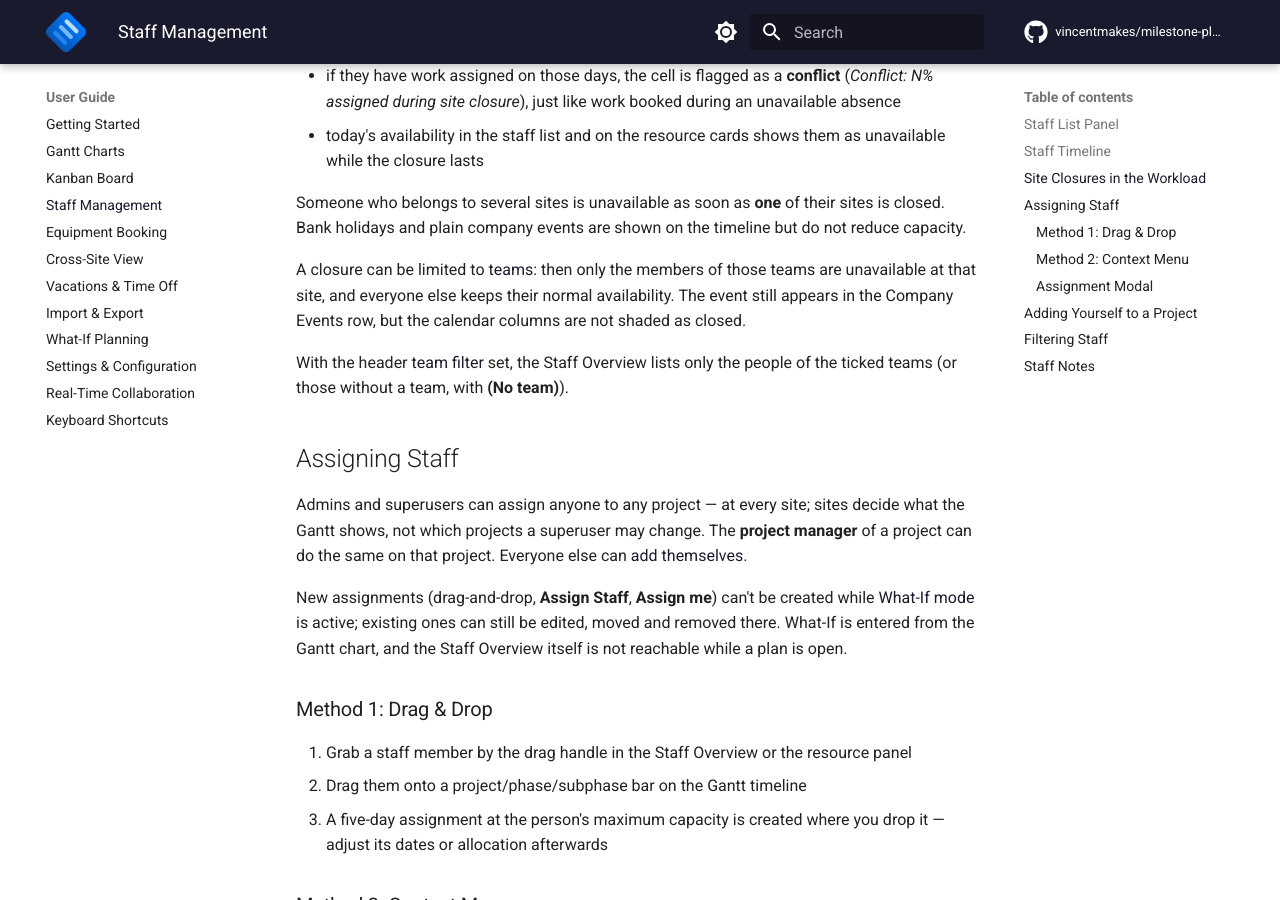
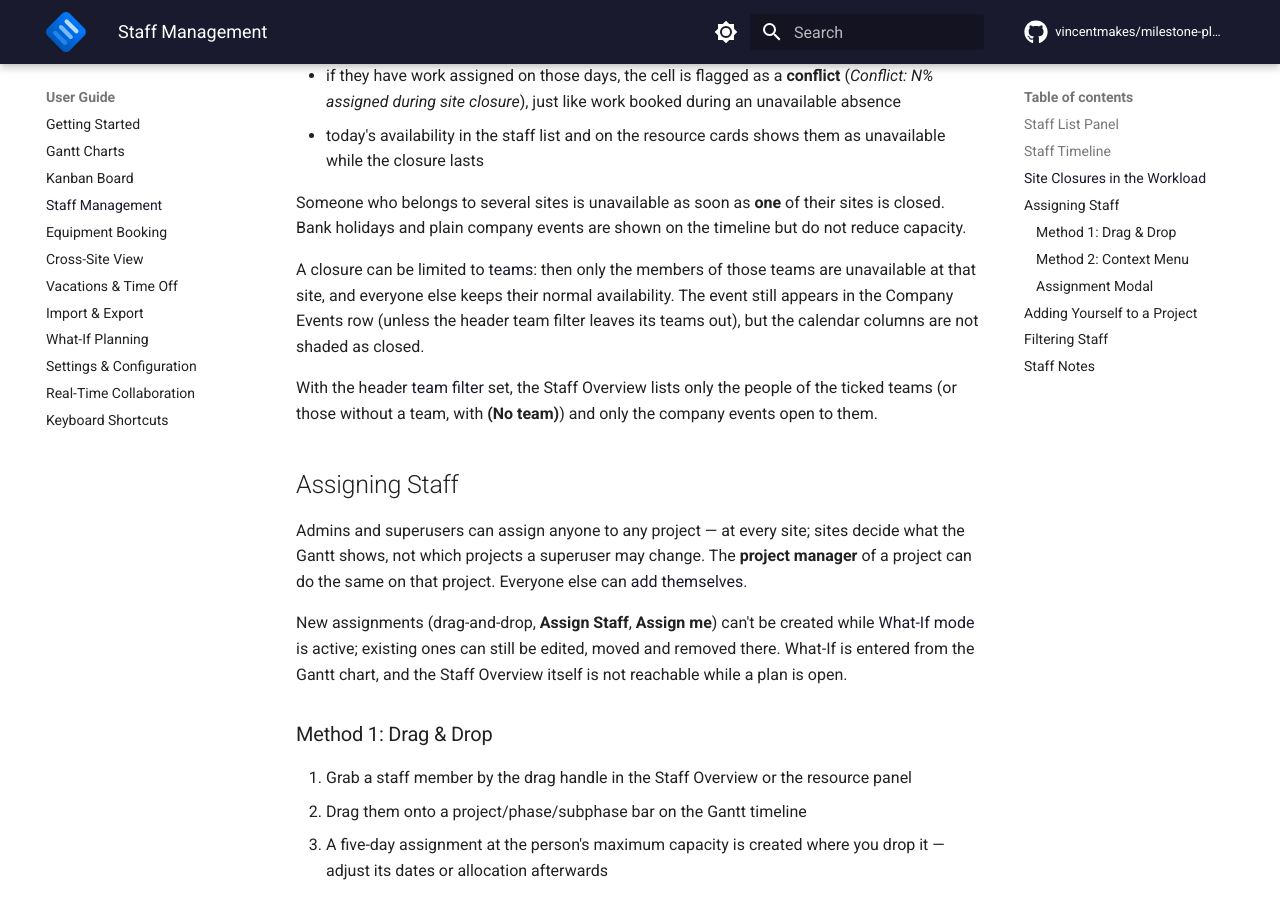
Before and after one commit to vincentmakes/milestone-planner, an MkDocs documentation site: the page built from docs/user-guide/staff-management.md, in a window 1280 px wide and 900 px high, scrolled down 1850 px. Built offline with MkDocs 1.6.1 and Material for MkDocs 9.7.7, drawn with Linux system fonts in a browser that asks for light colours; comment, search, counter and statistics services are not loaded.

Commit message:
Align the staff guide and changelog with the team filter
The filter now hides team-limited company events and narrows the tag filter's options.

Co-Authored-By: Claude Opus 5.5 <noreply@anthropic.com>

```diff
--- a/docs/user-guide/staff-management.md
+++ b/docs/user-guide/staff-management.md
@@ -38,9 +38,9 @@ A [company event marked as a site closure](settings.md#site-closures) takes ever
 
 Someone who belongs to several sites is unavailable as soon as **one** of their sites is closed. Bank holidays and plain company events are shown on the timeline but do not reduce capacity.
 
-A closure can be limited to [teams](settings.md#teams): then only the members of those teams are unavailable at that site, and everyone else keeps their normal availability. The event still appears in the Company Events row, but the calendar columns are not shaded as closed.
+A closure can be limited to [teams](settings.md#teams): then only the members of those teams are unavailable at that site, and everyone else keeps their normal availability. The event still appears in the Company Events row (unless the header team filter leaves its teams out), but the calendar columns are not shaded as closed.
 
-With the header [team filter](settings.md#team-filter) set, the Staff Overview lists only the people of the ticked teams (or those without a team, with **(No team)**).
+With the header [team filter](settings.md#team-filter) set, the Staff Overview lists only the people of the ticked teams (or those without a team, with **(No team)**) and only the company events open to them.
 
 ## Assigning Staff
 
```
Also changed, not shown: CHANGELOG.md (+1 -1 lines).
